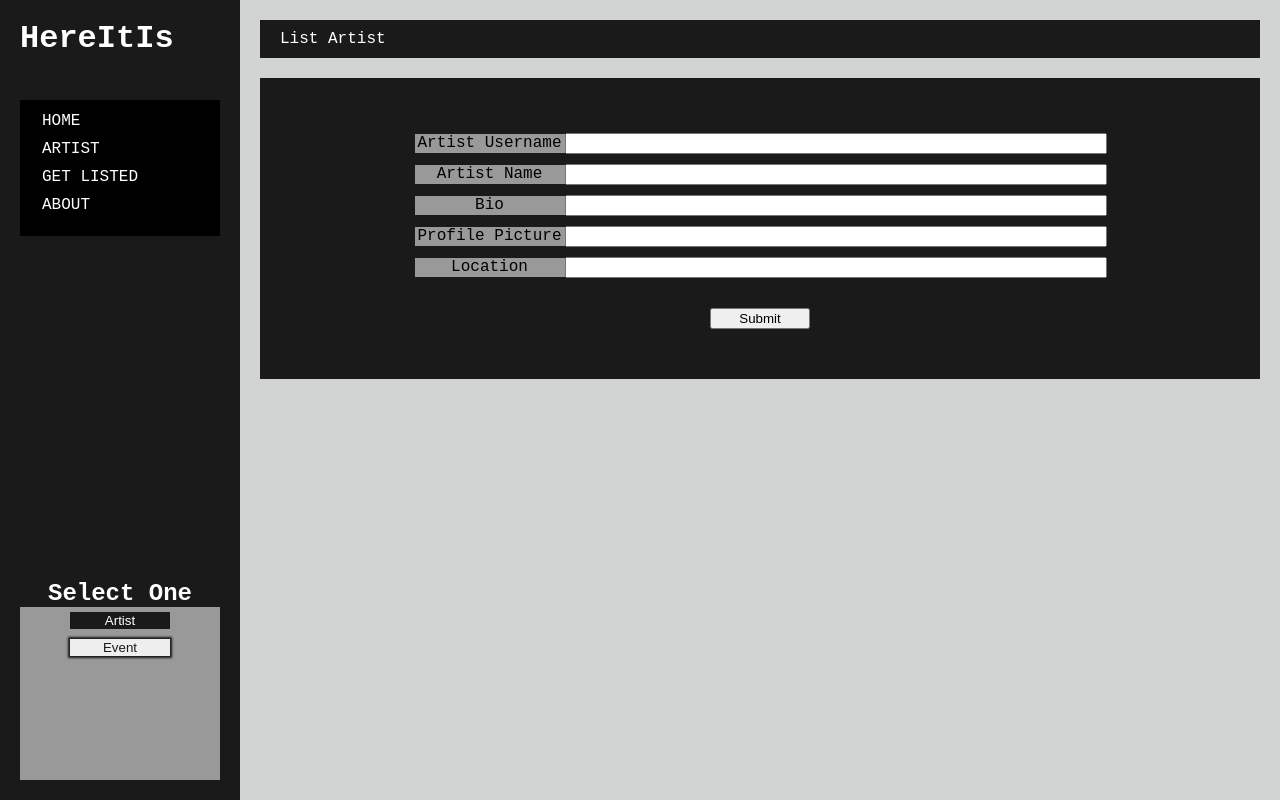
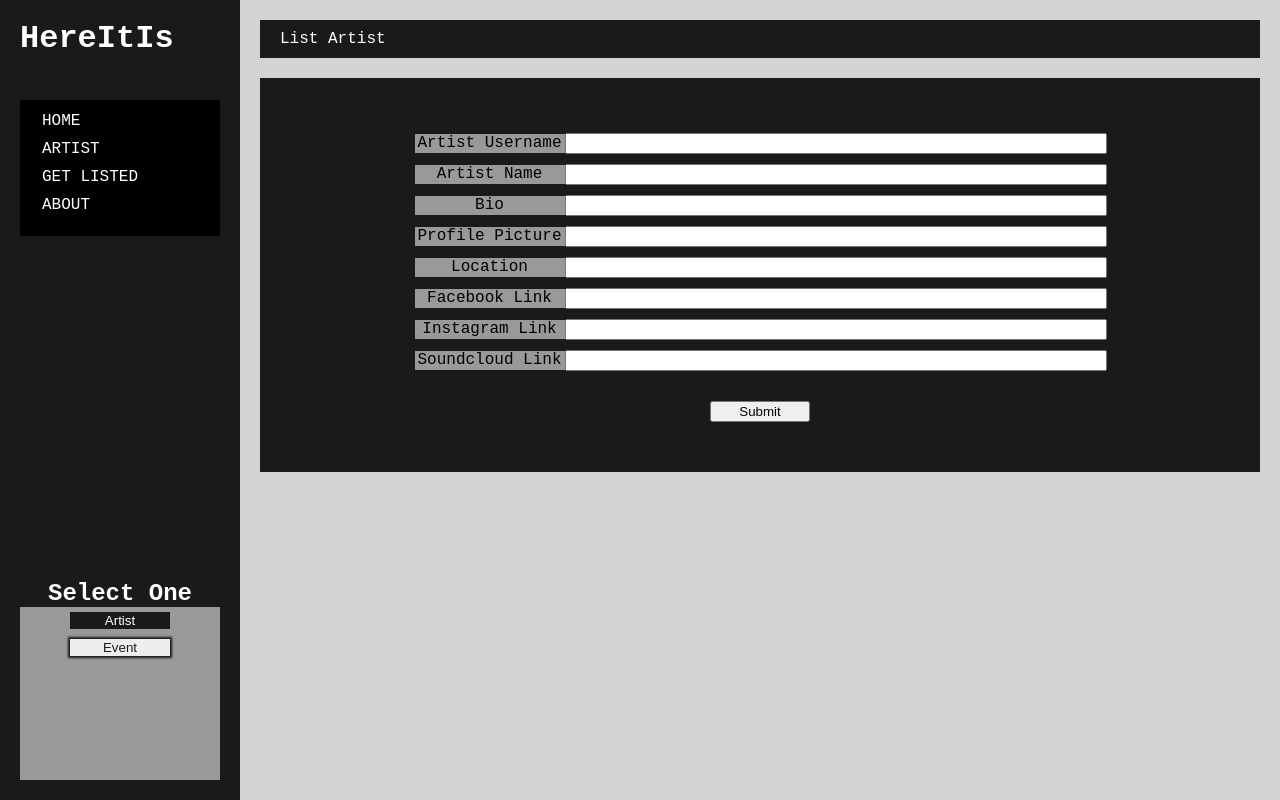
Before and after one commit to leonorae/HereItIs, a Flask app: page /addartistform in a window 1280 px wide. Run offline with Flask 3, Linux system fonts and the light colour scheme.

Commit message:
add social media to form and flask handling

```diff
--- a/app/app.py
+++ b/app/app.py
@@ -224,6 +224,9 @@ def submit_artist_form():
         bio = request.form['artist-bio']
         profile_url = request.form['profile-url']
         location = request.form['artist-location']
+        facebook_url = request.form['facebook-url']
+        instagram_url = request.form['instagram-url']
+        soundcloud_url = request.form['soundcloud-url']
 
         print(f'Username: {username}, Name: {name}, Bio: {bio}, ProfileURL: {profile_url}, Location: {location}')
 
@@ -233,7 +236,10 @@ def submit_artist_form():
             'Name': name,
             'Bio': bio,
             'ImageURL': profile_url,
-            'Location': location
+            'Location': location,
+            'FacebookURL': facebook_url,
+            'instagramURL': instagram_url,
+            'SoundCloudURL': soundcloud_url,
         })
 
         #TODO: verify the correct status
--- a/app/templates/AddArtistForm.html
+++ b/app/templates/AddArtistForm.html
@@ -75,6 +75,18 @@
                         <label for="artist-location">Location</label>
                         <input type="text" id="artist-location" name="artist-location" />
                     </div>
+                    <div class="form-category">
+                        <label for="facebook-url">Facebook Link</label>
+                        <input type="text" id="facebook-url" name="facebook-url" />
+                    </div>
+                    <div class="form-category">
+                        <label for="instagram-url">Instagram Link</label>
+                        <input type="text" id="instagram-url" name="instagram-url" />
+                    </div>
+                    <div class="form-category">
+                        <label for="soundcloud-url">Soundcloud Link</label>
+                        <input type="text" id="soundcloud-url" name="soundcloud-url" />
+                    </div>
                     <button type="submit">Submit</button>
                 </div>
             </form>
```
